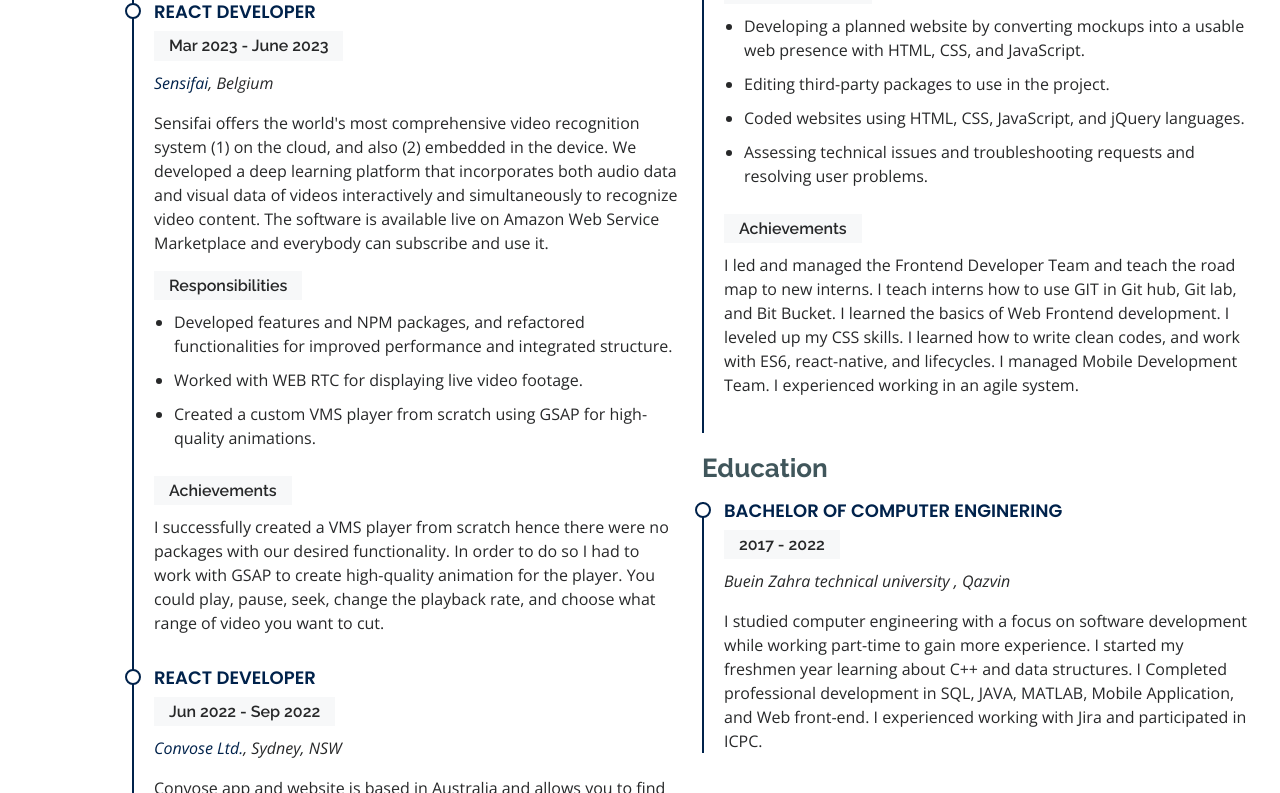
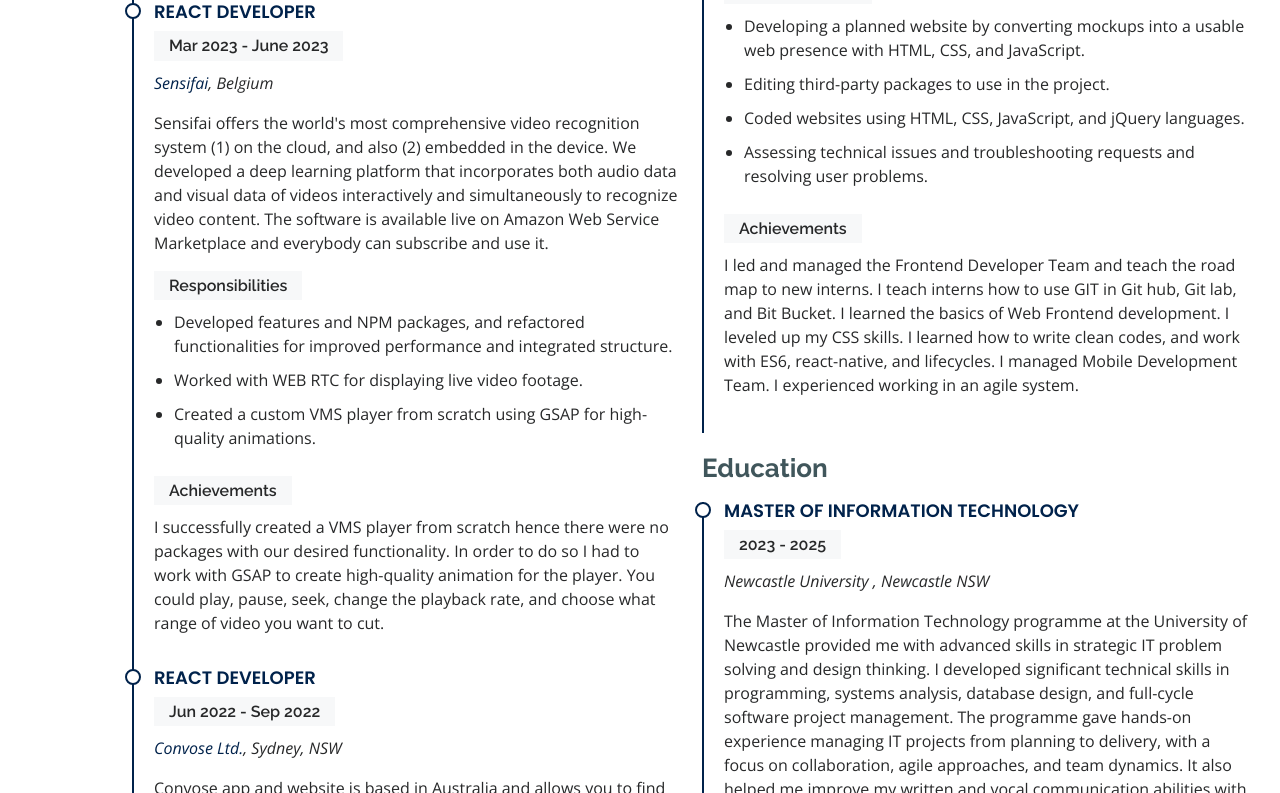
Before and after one commit to FarbodShabani/FarbodShabani.github.io, a plain HTML site: page portfolio/index.html in a window 1280 px wide. Shown: the part 2871-3664 px from the top of the page. Drawn offline with nearby package versions, Linux system fonts and the light colour scheme.

Commit message:
Update index.html

```diff
--- a/portfolio/index.html
+++ b/portfolio/index.html
@@ -286,7 +286,7 @@
                 </div>
               </div>
               <p>
-                Motivated React Developer with 4 years of experience in
+                Motivated React Developer with 5 years of experience in
                 designing useful, user-friendly interfaces. An enthusiastic
                 developer who collaborates with team members to search for best
                 practices. Carefully designs each product based on user
@@ -696,6 +696,21 @@
               </div>
 
               <h3 class="resume-title">Education</h3>
+              <div class="resume-item">
+                <h4>Master of Information Technology</h4>
+                <h5>2023 - 2025</h5>
+                <p><em>Newcastle University , Newcastle NSW</em></p>
+                <p>
+                  The Master of Information Technology programme at the University of Newcastle provided me with
+                  advanced skills in strategic IT problem solving and design thinking. I developed significant
+                  technical skills in programming, systems analysis, database design, and full-cycle software
+                  project management. The programme gave hands-on experience managing IT projects from planning
+                  to delivery, with a focus on collaboration, agile approaches, and team dynamics. It also helped
+                  me improve my written and vocal communication abilities with technical and professional audiences.
+                  In addition, I practiced and implemented the ethical and professional standards anticipated in today's
+                  corporate and enterprise IT environments.
+                </p>
+              </div>
               <div class="resume-item">
                 <h4>Bachelor of Computer Enginering</h4>
                 <h5>2017 - 2022</h5>
```
